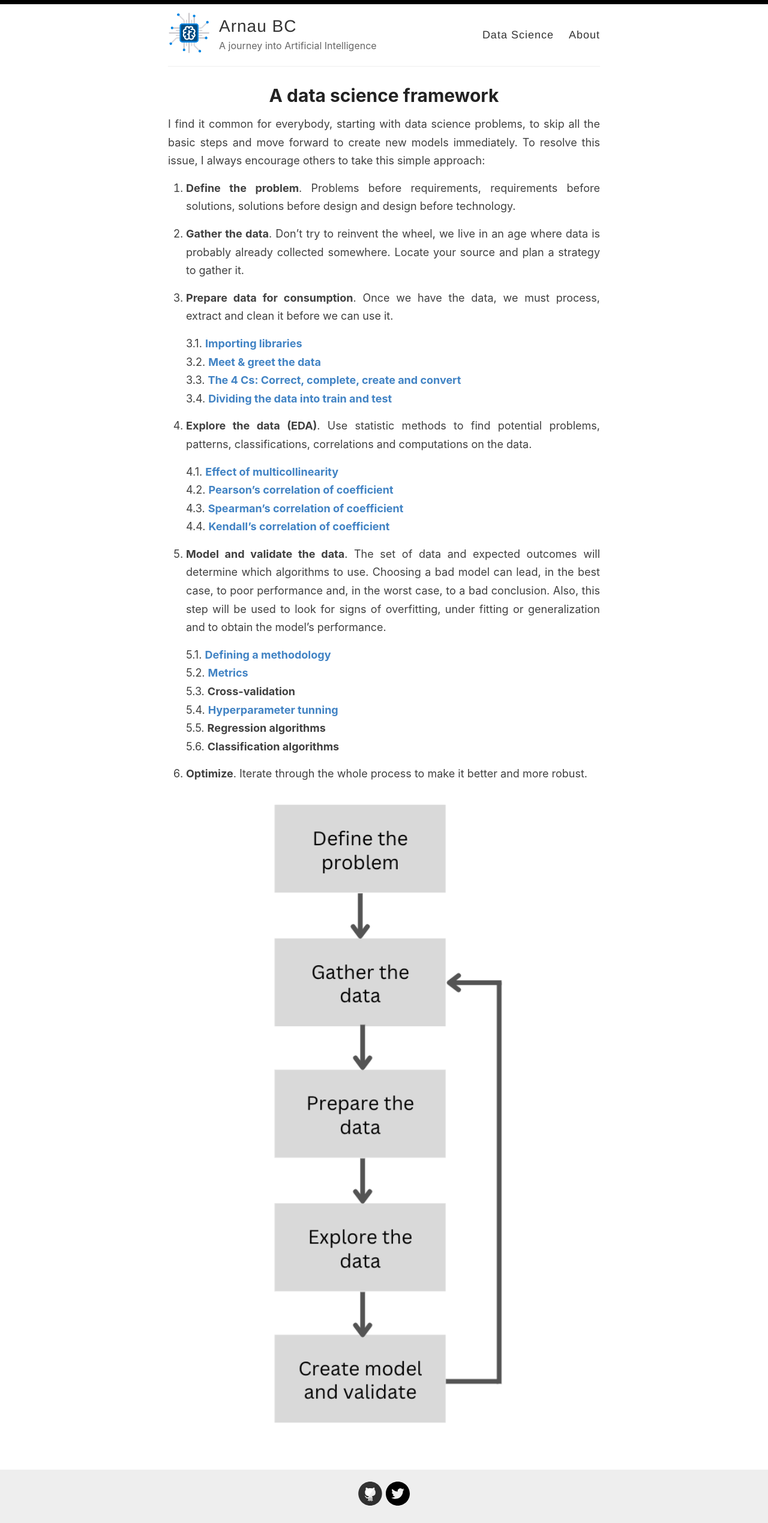
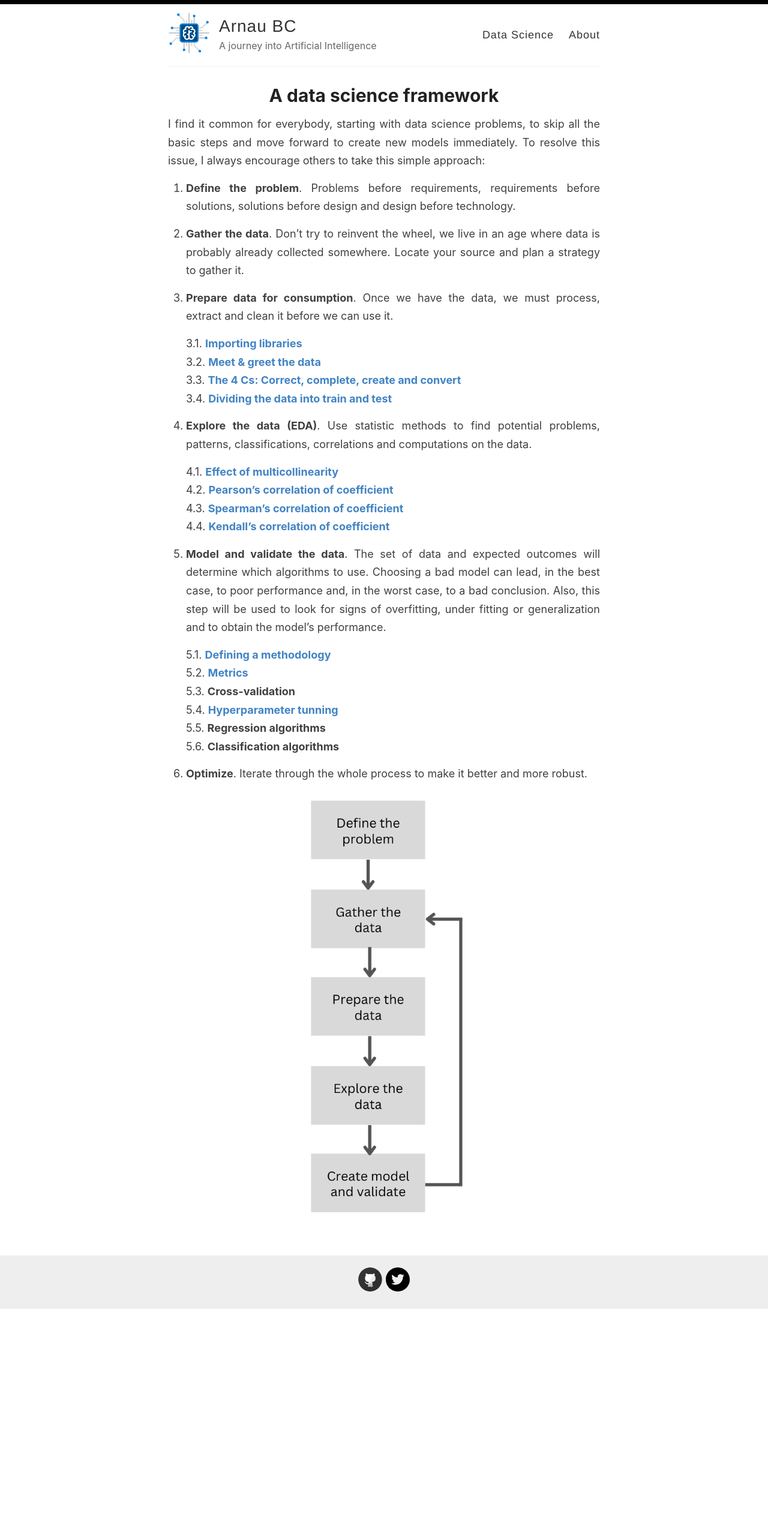
Before and after one commit to tknbr/tknbr.github.io, a Jekyll site: the page built from _pages/dsf.md, in a window 1280 px wide. Shown: the whole page at 60% size. Built offline with Jekyll 4.4.1, drawn with Linux system fonts in a browser that asks for light colours; after the commit the page ends 2183 px from its top, so only the background shows below that.

Commit message:
img size

```diff
--- a/_pages/dsf.md
+++ b/_pages/dsf.md
@@ -36,4 +36,4 @@ I find it common for everybody, starting with data science problems, to skip all
 
 6. **Optimize**. Iterate through the whole process to make it better and more robust.
 
-![placeholder](/images/framework.png){:style="display:block; margin-left:auto; margin-right:auto;"  width="60%"}
+![placeholder](/images/framework.png){:style="display:block; margin-left:auto; margin-right:auto;"  width="40%"}
```
